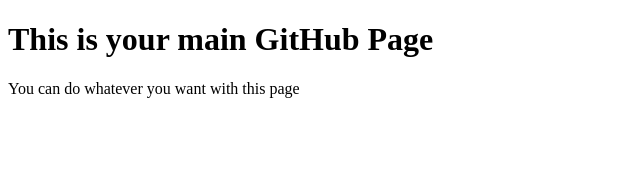
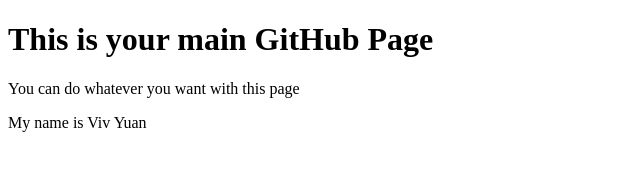
Before and after one commit to ymoyuan/ymoyuan.github.com, a plain HTML site: page index.html in a window 1280 px wide. Shown: the whole page, without its empty margins (0-640 px from the left). Drawn offline with Linux system fonts and the light colour scheme.

```diff
--- a/index.html
+++ b/index.html
@@ -8,5 +8,6 @@
 <body>
     <h1>This is your main GitHub Page</h1>
     <p>You can do whatever you want with this page</p>
+    <p>My name is Viv Yuan<p>
 </body>
 </html>
```
Also changed, not shown: DES157/index.html (added).
